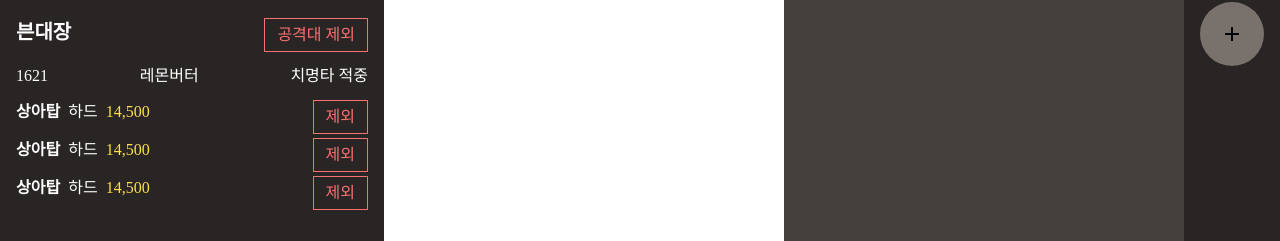
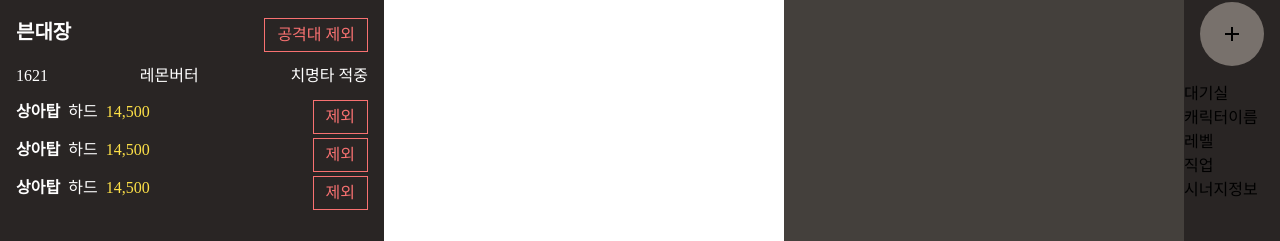
Before and after one commit to venty1993/raid-calc, a Next.js app: page / in a window 1280 px wide. Shown: the part 526-767 px from the top of the page. Built offline with nearby package versions, Linux system fonts and the light colour scheme; a web font is replaced by a local one.

Commit message:
Design: 마크업

```diff
--- a/app/page.tsx
+++ b/app/page.tsx
@@ -46,6 +46,7 @@ export default function Home() {
 // run().catch(console.dir);
 
   const tempIcon = 'w-12 h-12 block flex justify-center items-center'
+  const temp = 'w-full flex justify-center items-center bg-stone-900'
 
   return (
 
@@ -111,6 +112,24 @@ export default function Home() {
             <li className='rounded-full bg-stone-500 w-16 h-16'></li>
             <li className='rounded-full bg-stone-500 w-16 h-16 flex justify-center items-center'><AddIcon></AddIcon></li>
           </ul>
+          <div>
+            <h2>대기실</h2>
+            <ul>
+              <li>
+                <div>
+                  <div>
+                    <h3>캐릭터이름</h3>
+                    <p>레벨</p>
+                  </div>
+                  <div>
+                    <p>직업</p>
+                    <p>시너지정보</p>
+                  </div>
+                </div>
+              </li>
+
+            </ul>
+          </div>
         </div>
 
       </section>
--- a/package.json
+++ b/package.json
@@ -14,9 +14,9 @@
     "@mui/icons-material": "^5.15.0",
     "@mui/material": "^5.15.0",
     "mongodb": "^6.3.0",
-    "next": "13.5.6",
-    "react": "^18",
-    "react-dom": "^18",
+    "next": "^14.0.4",
+    "react": "^18.2.0",
+    "react-dom": "^18.2.0",
     "zustand": "^4.4.7"
   },
   "devDependencies": {
```
Also changed, not shown: 1 other file (tests, documents, lock files or other folders).
